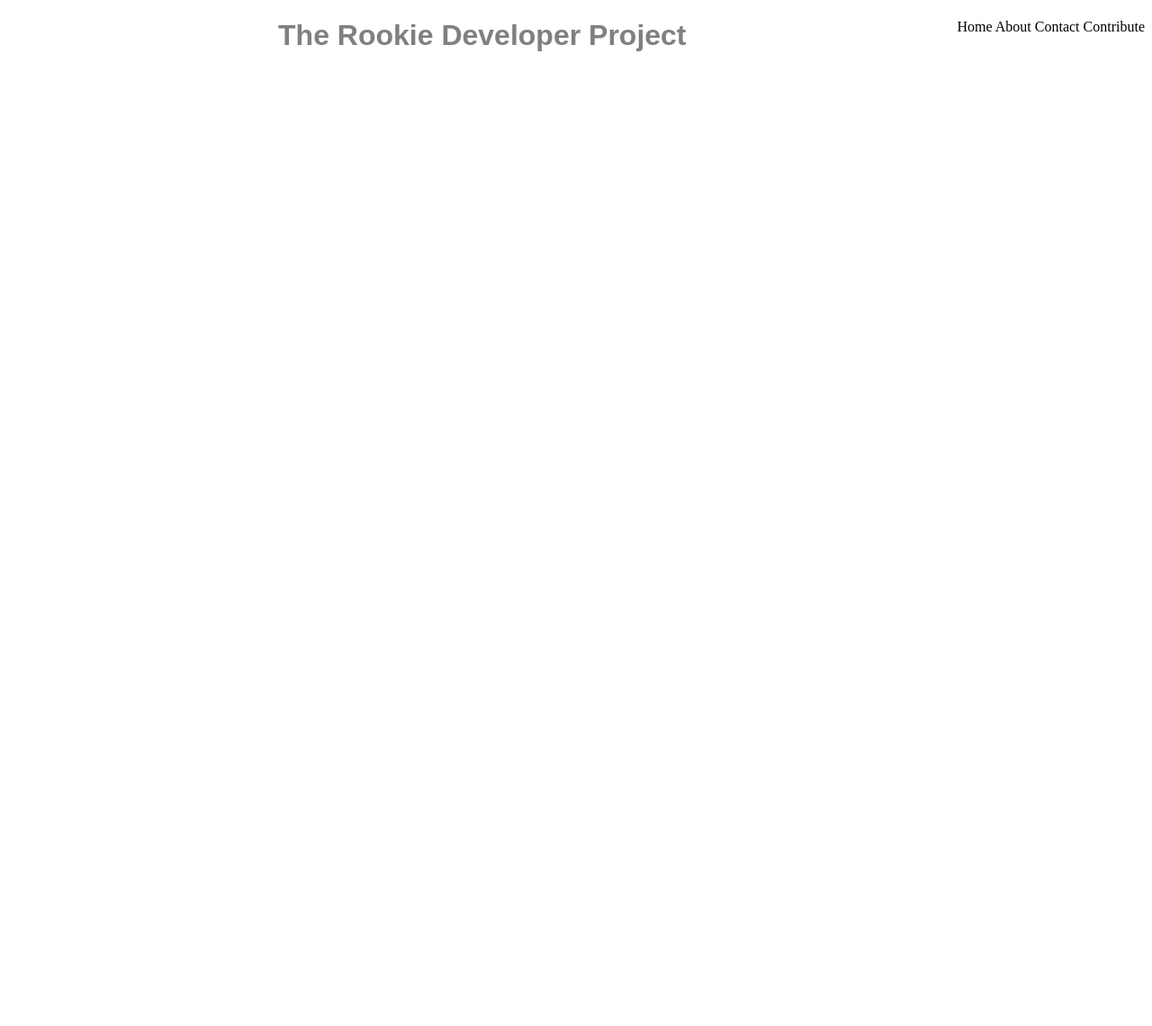
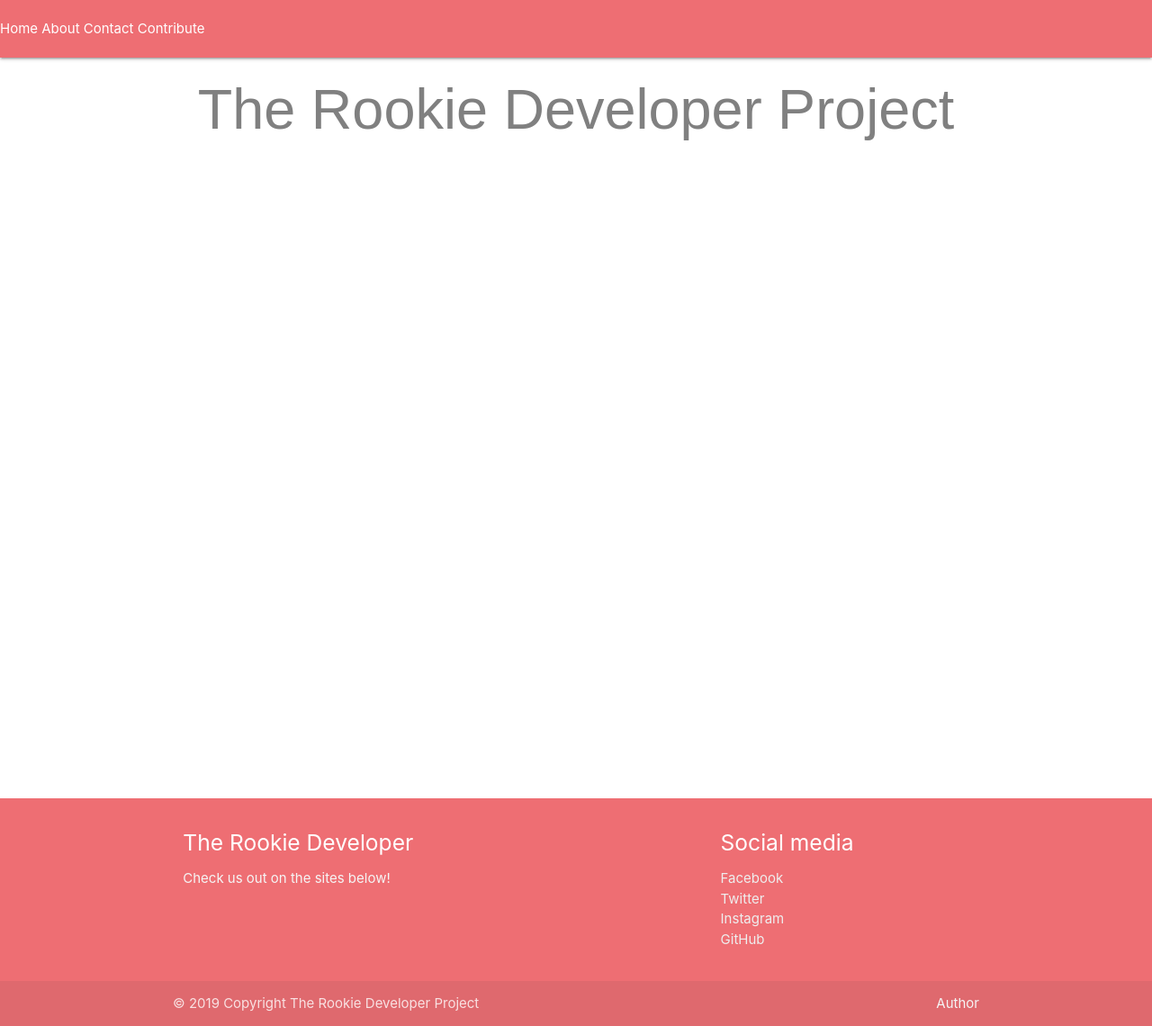
Before and after one commit to brandon-kyle-bailey/the-rookie-developer, a Flask app: page / in a window 1280 px wide. Shown: the whole page at 90% size. Before the commit the page ends 57 px from the top, so only its background shows below. Run offline with Flask 2, Linux system fonts and the light colour scheme.

Commit message:
creation of navbar, title and footer

```diff
--- a/app/templates/index.html
+++ b/app/templates/index.html
@@ -1,18 +1,51 @@
 <!DOCTYPE html>
 <html>
 <head>
-	<title>The Rookie Developer Project</title>
+	<title>The Rookie Developer Project: Home</title>
+
+    <!-- Compiled and minified CSS -->
+    <link rel="stylesheet" href="https://cdnjs.cloudflare.com/ajax/libs/materialize/1.0.0/css/materialize.min.css">
+
+    <!-- Compiled and minified JavaScript -->
+    <script src="https://cdnjs.cloudflare.com/ajax/libs/materialize/1.0.0/js/materialize.min.js"></script>
 
 	<link rel="stylesheet" type="text/css" href="../static/css/style.css">
 </head>
 <body>
 	<nav>
-		<a href='#'>Home</a>
-		<a href='#'>About</a>
-		<a href='#'>Contact</a>
-		<a href='#'>Contribute</a>
+		<a href='/'>Home</a>
+		<a href='/about'>About</a>
+		<a href='/contact'>Contact</a>
+		<a href='https://github.com/brandon-kyle-bailey/the-rookie-developer/blob/master/docs/CONTRIBUTE' target="_blank">Contribute</a>
 	</nav>
-	<h1 id='main-title' href='#'>The Rookie Developer Project</h1>
-
+	<br></br>
+	<div id='section-1'>
+		<h1 id='main-title'><a href='/'>The Rookie Developer Project</a></h1>
+	</div>
+        <footer class="page-footer">
+          <div class="container">
+            <div class="row">
+              <div class="col l6 s12">
+                <h5 class="white-text">The Rookie Developer</h5>
+                <p class="grey-text text-lighten-4">Check us out on the sites below!</p>
+              </div>
+              <div class="col l4 offset-l2 s12">
+                <h5 class="white-text">Social media</h5>
+                <ul>
+                  <li><a class="grey-text text-lighten-3" href="#!">Facebook</a></li>
+                  <li><a class="grey-text text-lighten-3" href="#!">Twitter</a></li>
+                  <li><a class="grey-text text-lighten-3" href="#!">Instagram</a></li>
+                  <li><a class="grey-text text-lighten-3" href="#!">GitHub</a></li>
+                </ul>
+              </div>
+            </div>
+          </div>
+          <div class="footer-copyright">
+            <div class="container">
+            © 2019 Copyright The Rookie Developer Project
+            <a class="grey-text text-lighten-4 right" href="#!">Author</a>
+            </div>
+          </div>
+        </footer>
 </body>
 </html>
```
